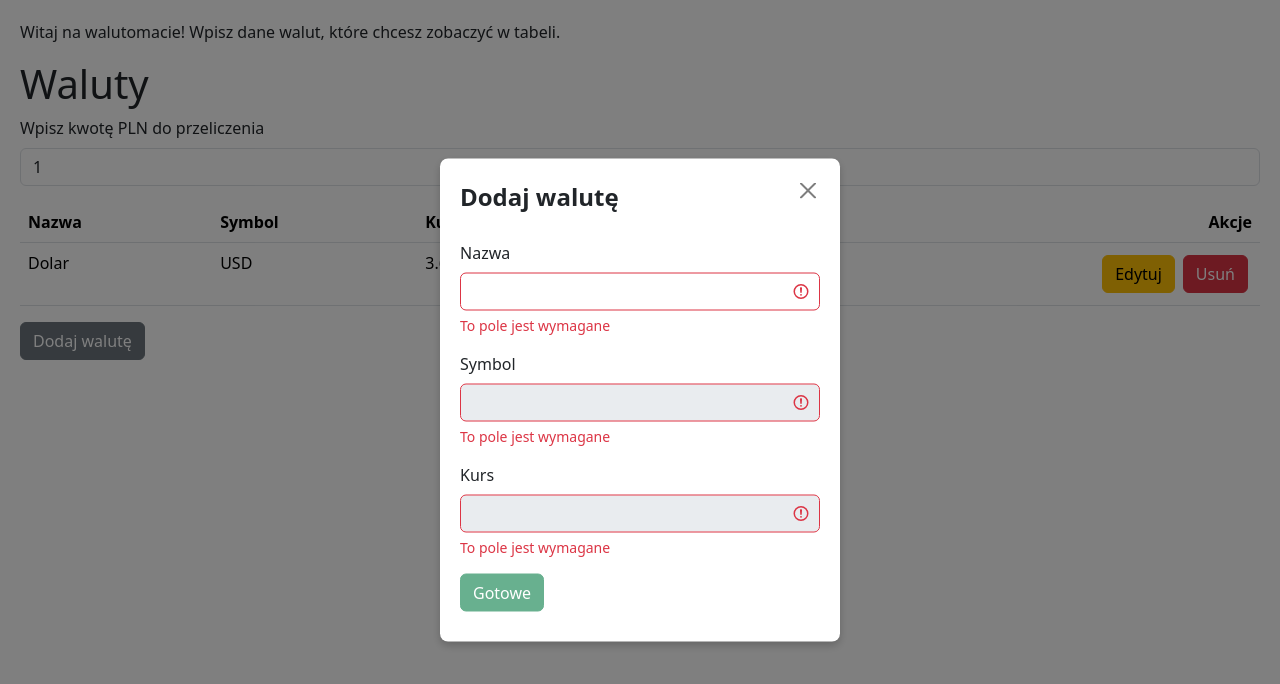
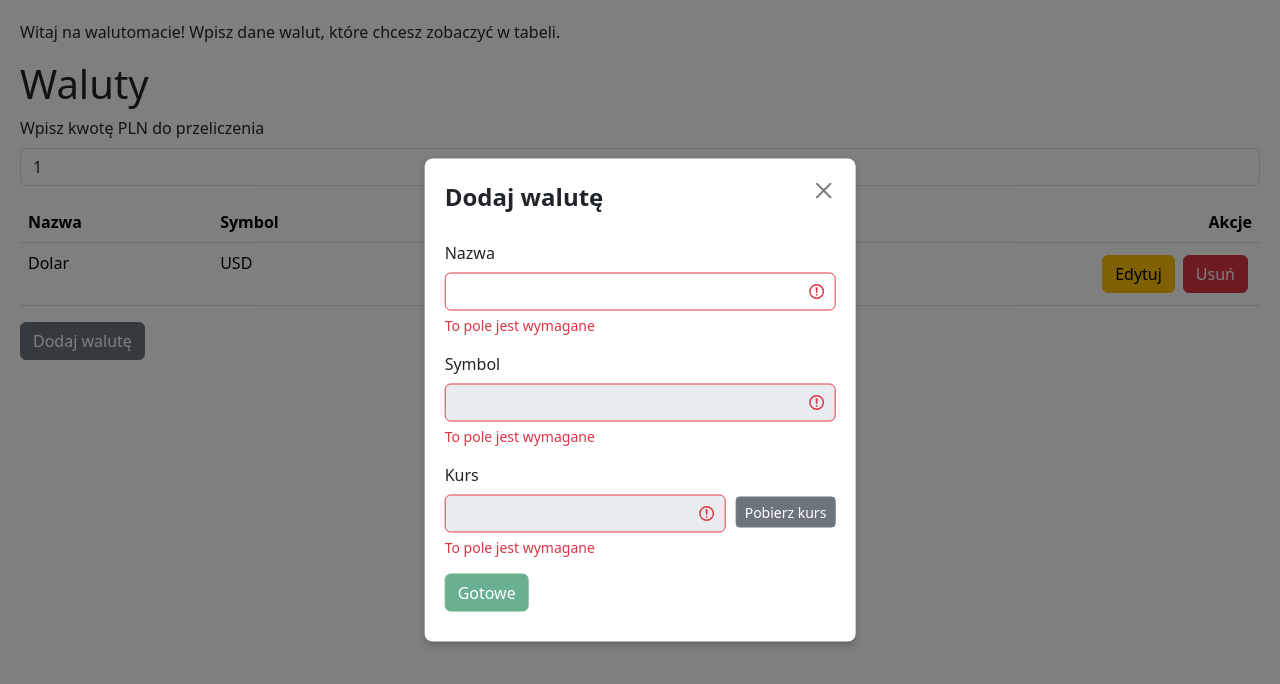
Before and after one commit to tworcastron/react-walutomat, a React (Vite) app: page / in a window 1280 px wide. Both pictures are taken after a click on the button "Dodaj walutę". Shown: the top 684 px of the page. Built offline with nearby package versions, Linux system fonts and the light colour scheme.

Commit message:
pobieranie kursu

```diff
--- /dev/null
+++ b/src/apiCurrency.js
@@ -0,0 +1,20 @@
+const getRate = (symbol) => {
+  return new Promise((resolve, reject) => {
+    fetch(`https://open.er-api.com/v6/latest/${symbol}`)
+      .then(res => res.json())
+      .then(res => {
+        if (res.result === 'error') {
+          throw new Error('Ups.. coś poszło nie tak')
+        }
+
+        resolve(res.rates.PLN)
+      })
+      .catch(er => {
+        reject(er)
+      })
+  })
+}
+
+export default {
+  getRate,
+}
--- a/src/components/Currencies/CurrencyForm/CurrencyForm.jsx
+++ b/src/components/Currencies/CurrencyForm/CurrencyForm.jsx
@@ -1,5 +1,6 @@
 import { useState } from "react"
 import FormInput from "../../UI/FormInput/FormInput"
+import RateTracker from "../RateTracker/RateTracker"
 
 export default function CurrencyForm({ onSave, item }) {
   const [name, setName] = useState(item?.name ?? '')
@@ -33,6 +34,7 @@ export default function CurrencyForm({ onSave, item }) {
         disabled={!name}
         validationRules={{ required: true, maxLength: 3 }}
       />
+      <div style={{ display: 'flex', gap: 10 }}>
         <FormInput
           label="Kurs"
           value={rate}
@@ -41,6 +43,8 @@ export default function CurrencyForm({ onSave, item }) {
           disabled={!symbol}
           validationRules={{ required: true }}
         />
+        <RateTracker symbol={symbol} onFetch={setRate} />
+      </div>
 
       <button className="btn btn-success" disabled={!isValid}>Gotowe</button>
     </form>
--- /dev/null
+++ b/src/components/Currencies/RateTracker/RateTracker.jsx
@@ -0,0 +1,36 @@
+import { useEffect, useState } from "react"
+import apiCurrency from "../../../apiCurrency"
+
+export default function RateTracker({ onFetch, symbol }) {
+  const [loading, setLoading] = useState(false)
+  const [error, setError] = useState('')
+
+  const fetchRate = async () => {
+    setLoading(true)
+    try {
+      const rate = await apiCurrency.getRate(symbol)
+      onFetch(rate)
+    } catch (er) {
+      setError(er.message)
+    }
+    setLoading(false)
+  }
+
+  useEffect(() => {
+    if (error) setTimeout(() => setError(''), 3000)
+  }, [error])
+
+  return (
+    <div style={{ marginTop: 34 }}>
+      <button
+        className="btn btn-sm btn-secondary"
+        onClick={() => fetchRate()}
+        type="button"
+      >
+        {loading ? 'Pobieranie...' : 'Pobierz kurs'}
+      </button>
+
+      {error && <p style={{ color: 'red' }}>{error}</p>}
+    </div>
+  )
+}
```
Lines whose indentation alone changed are shown as unchanged.
